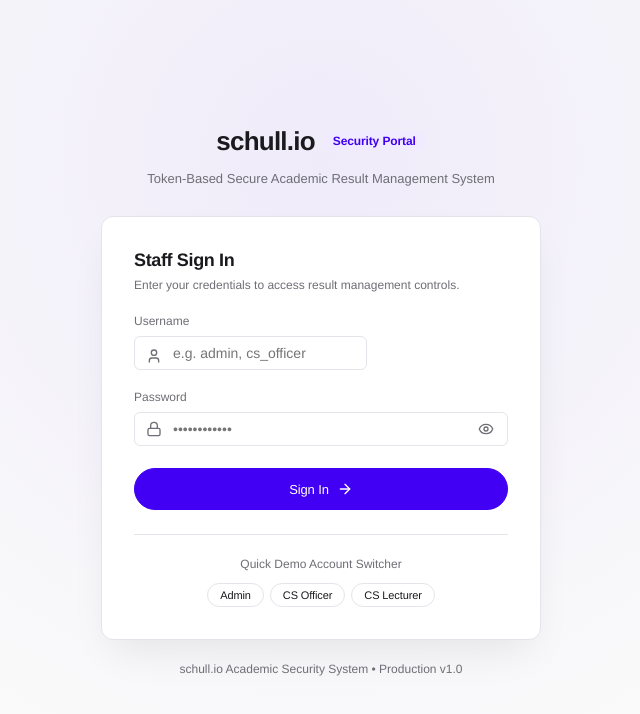
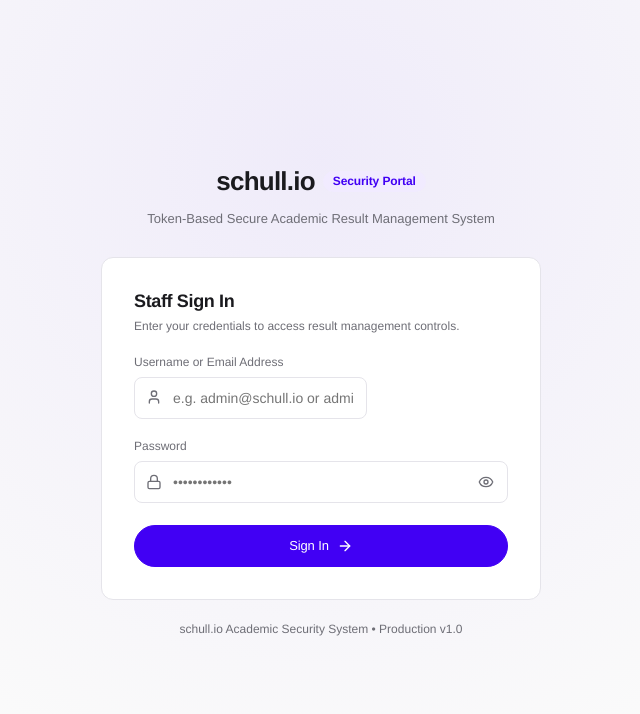
Before and after one commit to Dean142A/schull-io, a React (Vite) app: page / in a window 1280 px wide. Shown: the top 714 px of the page, without its empty margins (319-959 px from the left). Built offline with nearby package versions, Linux system fonts and the light colour scheme; no server answers.

Commit message:
style: remove input box shadows, standardize input field sizes, support email login, and remove quick demo switcher

```diff
--- a/src/index.css
+++ b/src/index.css
@@ -247,18 +247,20 @@ button:focus-visible {
 .form-control {
   font-family: var(--font-family);
   font-size: 14px;
+  height: 42px;
   padding: 8px 12px;
-  border-radius: 6px;
+  border-radius: 8px;
   border: 1px solid var(--color-border);
   background-color: var(--color-surface);
   color: var(--color-ink);
   outline: none;
+  box-shadow: none;
   transition: border-color 0.15s ease;
 }
 
 .form-control:focus {
   border-color: var(--color-primary);
-  box-shadow: 0 0 0 3px var(--color-primary-subtle);
+  box-shadow: none;
 }
 
 textarea.form-control {
--- a/src/pages/LoginPage.jsx
+++ b/src/pages/LoginPage.jsx
@@ -81,7 +81,7 @@ export default function LoginPage({ onLoginSuccess, demoUsers = [] }) {
         </div>
 
         {/* Card */}
-        <div className="card" style={{ padding: '32px', borderRadius: 'var(--radius-modal)', boxShadow: '0 20px 40px -10px rgba(0, 0, 0, 0.08)' }}>
+        <div className="card" style={{ padding: '32px', borderRadius: 'var(--radius-modal)', boxShadow: 'none', border: '1px solid var(--color-border)' }}>
           {error && (
             <div className="alert alert-error" style={{ marginBottom: '20px' }}>
               <AlertCircle size={16} />
@@ -97,13 +97,13 @@ export default function LoginPage({ onLoginSuccess, demoUsers = [] }) {
               </div>
 
               <div style={{ display: 'flex', flexDirection: 'column', gap: '6px' }}>
-                <label className="label">Username</label>
+                <label className="label">Username or Email Address</label>
                 <div style={{ position: 'relative' }}>
                   <User size={16} style={{ position: 'absolute', left: '12px', top: '12px', color: 'var(--color-muted)' }} />
                   <input
                     type="text"
                     className="form-control"
-                    placeholder="e.g. admin, cs_officer"
+                    placeholder="e.g. admin@schull.io or admin"
                     value={username}
                     onChange={(e) => setUsername(e.target.value)}
                     required
@@ -186,30 +186,6 @@ export default function LoginPage({ onLoginSuccess, demoUsers = [] }) {
               </button>
             </form>
           )}
-
-          {/* Quick Demo Credentials Bar */}
-          <div style={{ marginTop: '24px', paddingTop: '20px', borderTop: '1px solid var(--color-border)' }}>
-            <div className="caption" style={{ marginBottom: '10px', textAlign: 'center' }}>
-              Quick Demo Account Switcher
-            </div>
-            <div style={{ display: 'flex', gap: '6px', flexWrap: 'wrap', justifyContent: 'center' }}>
-              {[
-                { label: 'Admin', username: 'admin', role: 'Administrator' },
-                { label: 'CS Officer', username: 'cs_officer', role: 'Department Officer' },
-                { label: 'CS Lecturer', username: 'cs_lecturer1', role: 'Lecturer' },
-              ].map(demo => (
-                <button
-                  key={demo.username}
-                  type="button"
-                  className="btn btn-sm btn-secondary"
-                  onClick={() => handleQuickDemoSelect(demo)}
-                  style={{ fontSize: '11px' }}
-                >
-                  {demo.label}
-                </button>
-              ))}
-            </div>
-          </div>
         </div>
 
         {/* Footer */}
```
Also changed, not shown: 2 other files (tests, documents, lock files or other folders).
